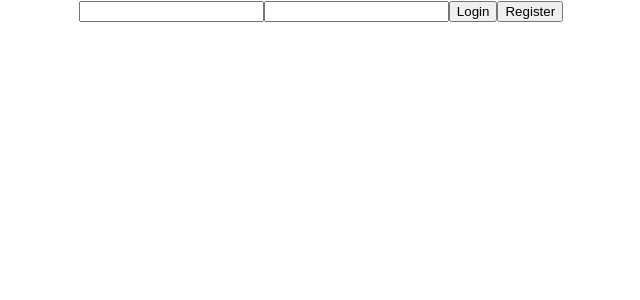
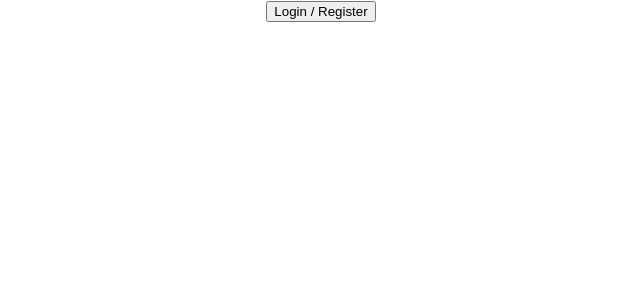
Before and after one commit to afaraone/chitter-tech, a React (Create React App) app: page / in a window 1280 px wide. Shown: the top 300 px of the page, without its empty margins (319-959 px from the left). Built offline with nearby package versions, Linux system fonts and the light colour scheme.

Commit message:
add test for conditional rendering
if not logged shows login button
clicking button shows form
logging in shows logout button

```diff
--- a/src/userapihandler.js
+++ b/src/userapihandler.js
@@ -8,20 +8,29 @@ class UserApiHandler extends Component {
         this.state = {
             userDetails: {},
             session: "",
-            status: 'loggedOut'
+            status: 'loggedOut',
+            showButton: true
         }
+        this.showButton = this.showButton.bind(this)
         this.postSession = this.postSession.bind(this)
+        this.postUser = this.postUser.bind(this)
+        this.deleteSession = this.deleteSession.bind(this)
+    }
+
+    showButton() {
+      this.setState({showButton: false})
     }
 
     postSession(handle, password) {
-        let data = {"session": {handle: handle, password: password}}
-        axios.post({
-            url: 'https://chitter-backend-api.herokuapp.com/sessions',
-            data: data,
+        axios.post('https://chitter-backend-api.herokuapp.com/sessions', {
+            session: {handle: handle, password: password},
             headers: {"content-type": "application/json"}
         })
         .then(res => this.setState({
-            userDetails: {userId: res.data.user_id, handle: handle}, session: res.data.session_key, status: 'loggedIn'
+            userDetails: {userId: res.data.user_id, handle: handle},
+            session: res.data.session_key,
+            status: 'loggedIn',
+            showButton: true
         }))
         .catch(() => this.setState({status: 'error'}))
     }
@@ -30,16 +39,15 @@ class UserApiHandler extends Component {
         this.setState({
             userDetails: {},
             session: "",
-            status: 'loggedOut'
+            status: 'loggedOut',
+            showButton: true
         })
     }
 
     postUser(handle, password) {
-        let data = {"session": {handle: handle, password: password}}
-        axios.post({
-            url: 'https://chitter-backend-api.herokuapp.com/users',
-            data: data,
-            headers: {"content-type": "application/json"}
+        axios.post('https://chitter-backend-api.herokuapp.com/users', {
+            headers: {"content-type": "application/json"},
+            user: {handle: handle, password: password}
         })
         .then(() => {
             this.postSession(handle, password)
@@ -48,8 +56,14 @@ class UserApiHandler extends Component {
     }
 
     render() {
+        const showButton = this.state.showButton
+        const loggedIn = (this.state.status === "loggedIn")
         return(
-            <LoginForm postLogin={this.postSession}/>
+            <>
+            {showButton && !loggedIn && <button id='login-button' onClick={this.showButton}>Login / Register</button>}
+            {!showButton && !loggedIn && <LoginForm postSession={this.postSession} postUser={this.postUser}/>}
+            {loggedIn && <button id='logout-button' onClick={this.deleteSession}>Logout</button>}
+            </>
         )
     }
 }
```
Also changed, not shown: 1 other file (tests, documents, lock files or other folders).
